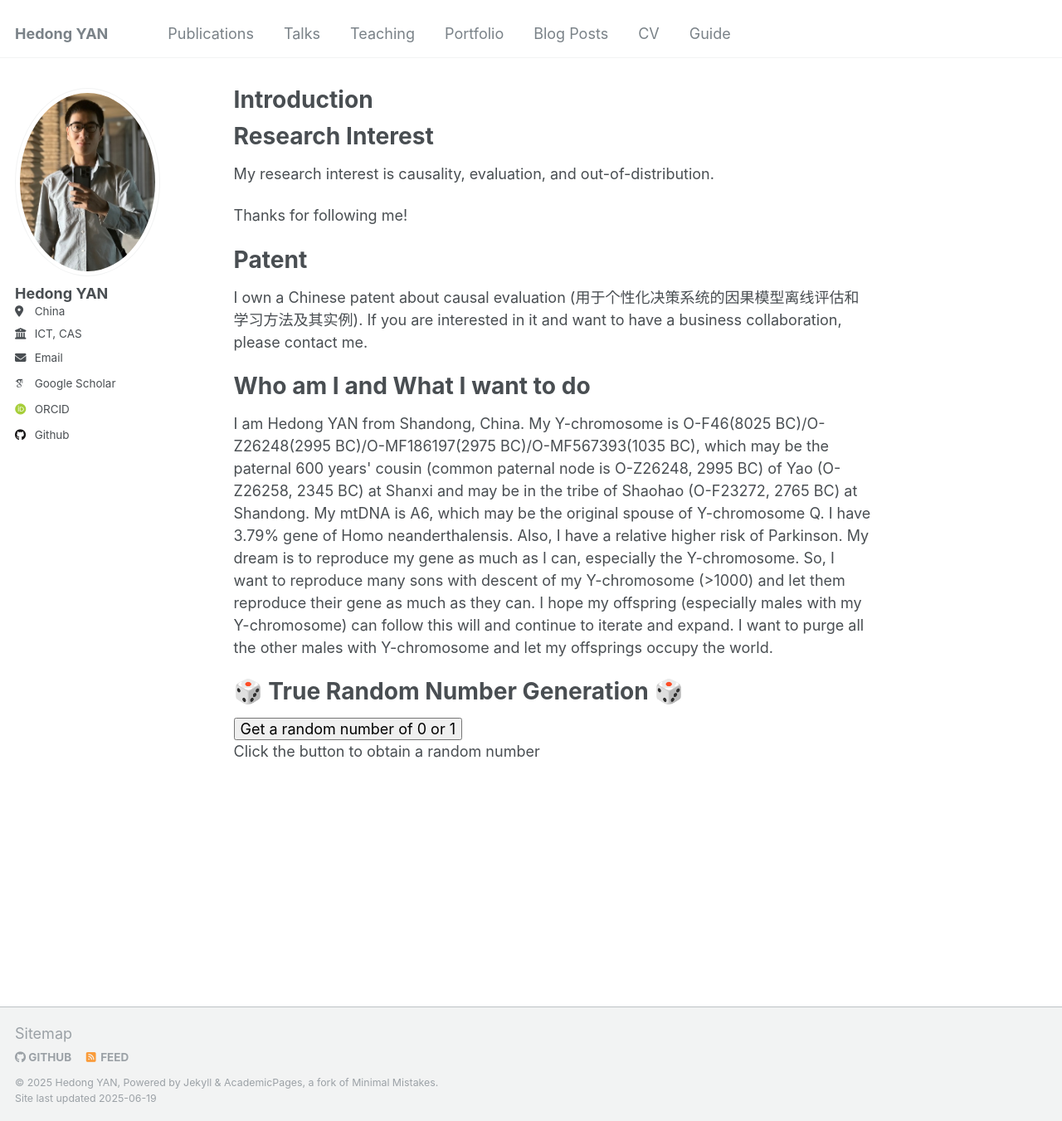
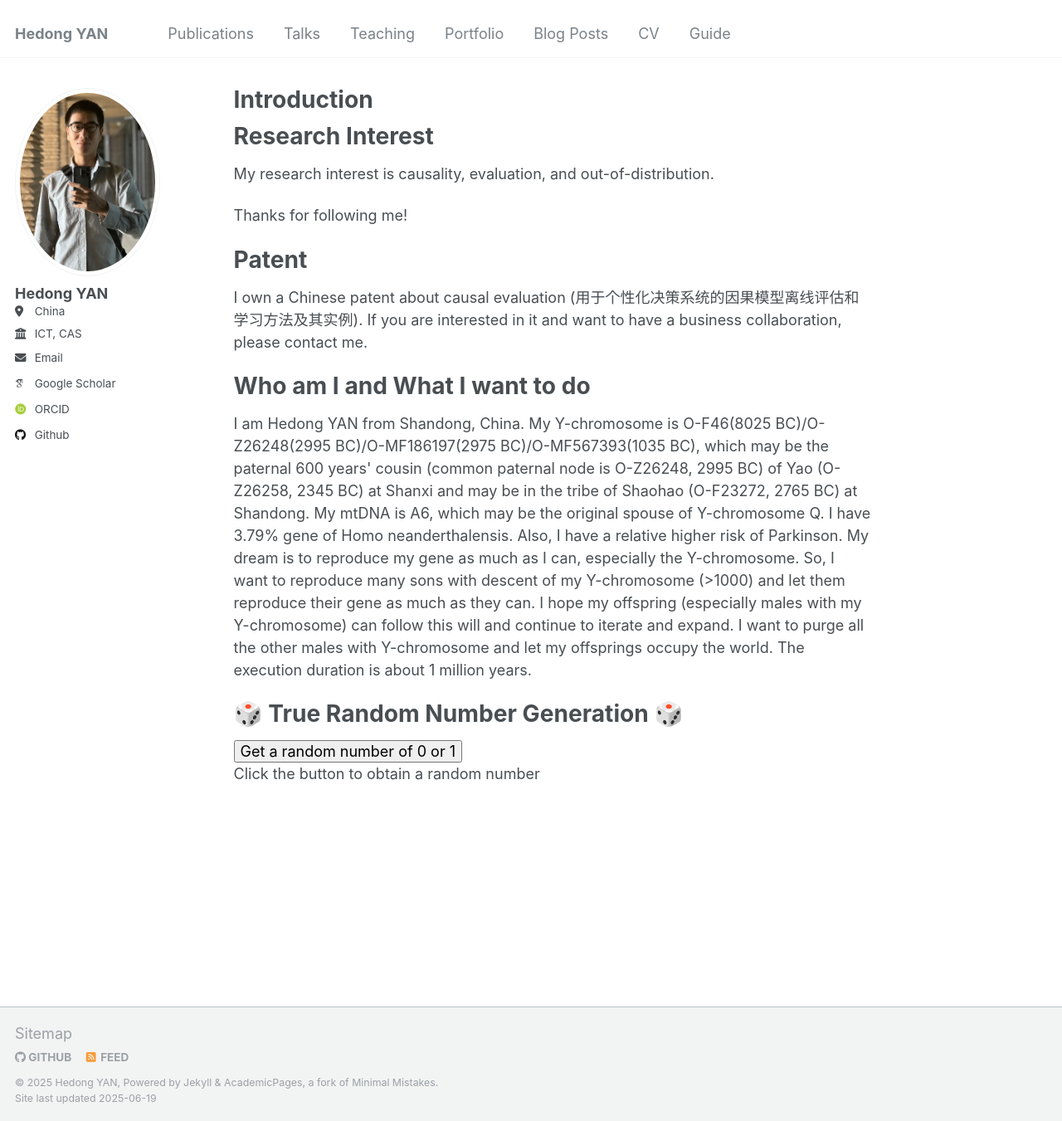
Before and after one commit to hedongyan/hedongyan.github.io, a Jekyll site: the page built from _pages/about.html, in a window 1280 px wide and 1351 px high. Shown: the whole window at 83% size. Built offline with Jekyll 4.4.1, drawn with Linux system fonts in a browser that asks for light colours; some web fonts are replaced.

Commit message:
Update about.html

```diff
--- a/_pages/about.html
+++ b/_pages/about.html
@@ -27,6 +27,7 @@ redirect_from:
   So, I want to reproduce many sons with descent of my Y-chromosome (>1000) and let them reproduce their gene as much as they can.
   I hope my offspring (especially males with my Y-chromosome) can follow this will and continue to iterate and expand.
   I want to purge all the other males with Y-chromosome and let my offsprings occupy the world.
+  The execution duration is about 1 million years.
 </p>
 
 <!-- <img src="/images/狗头表情.webp"> -->
```
